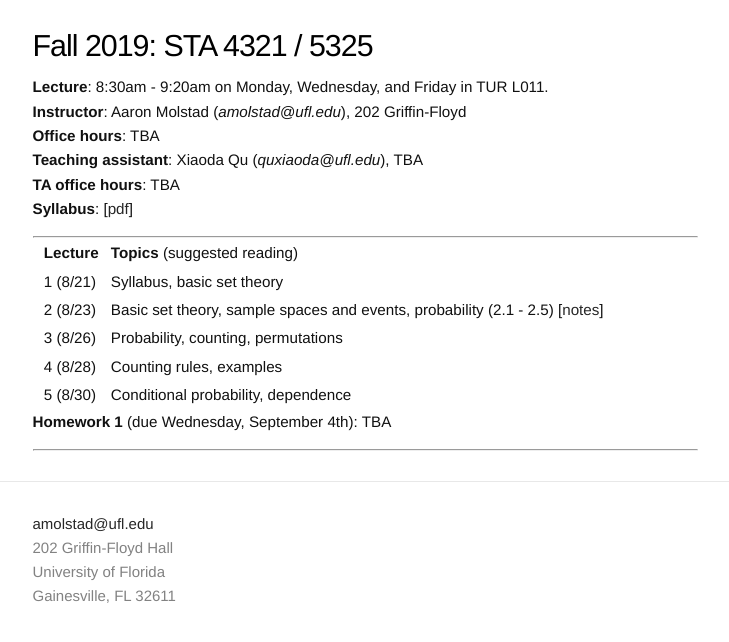
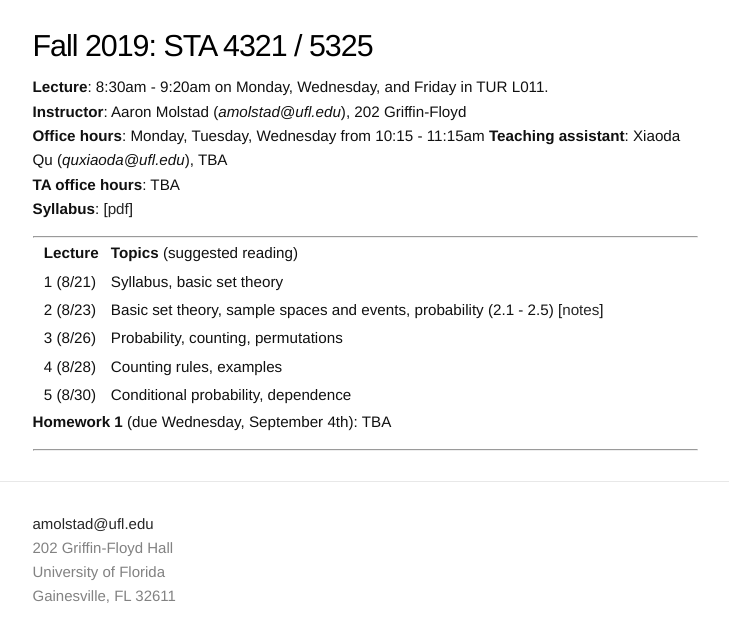
Before and after one commit to ajmolstad/ajmolstad.github.io, a Jekyll site: the page built from F19_STA4321.md, in a window 1280 px wide. Shown: the top 642 px of the page, without its empty margins (275-1004 px from the left). Built offline with Jekyll 4.4.1, drawn with Linux system fonts in a browser that asks for light colours.

Commit message:
update office hours

```diff
--- a/F19_STA4321.md
+++ b/F19_STA4321.md
@@ -7,7 +7,7 @@
 
 **Lecture**: 8:30am - 9:20am on Monday, Wednesday, and Friday in TUR L011.
 **Instructor**: Aaron Molstad (*amolstad@ufl.edu*), 202 Griffin-Floyd
-**Office hours**: TBA
+**Office hours**: Monday, Tuesday, Wednesday from 10:15 - 11:15am
 **Teaching assistant**: Xiaoda Qu (*quxiaoda@ufl.edu*), TBA
 **TA office hours**: TBA
 **Syllabus**: [[pdf](/docs/Syllabus.pdf)]
```
Also changed, not shown: 3 other files.
